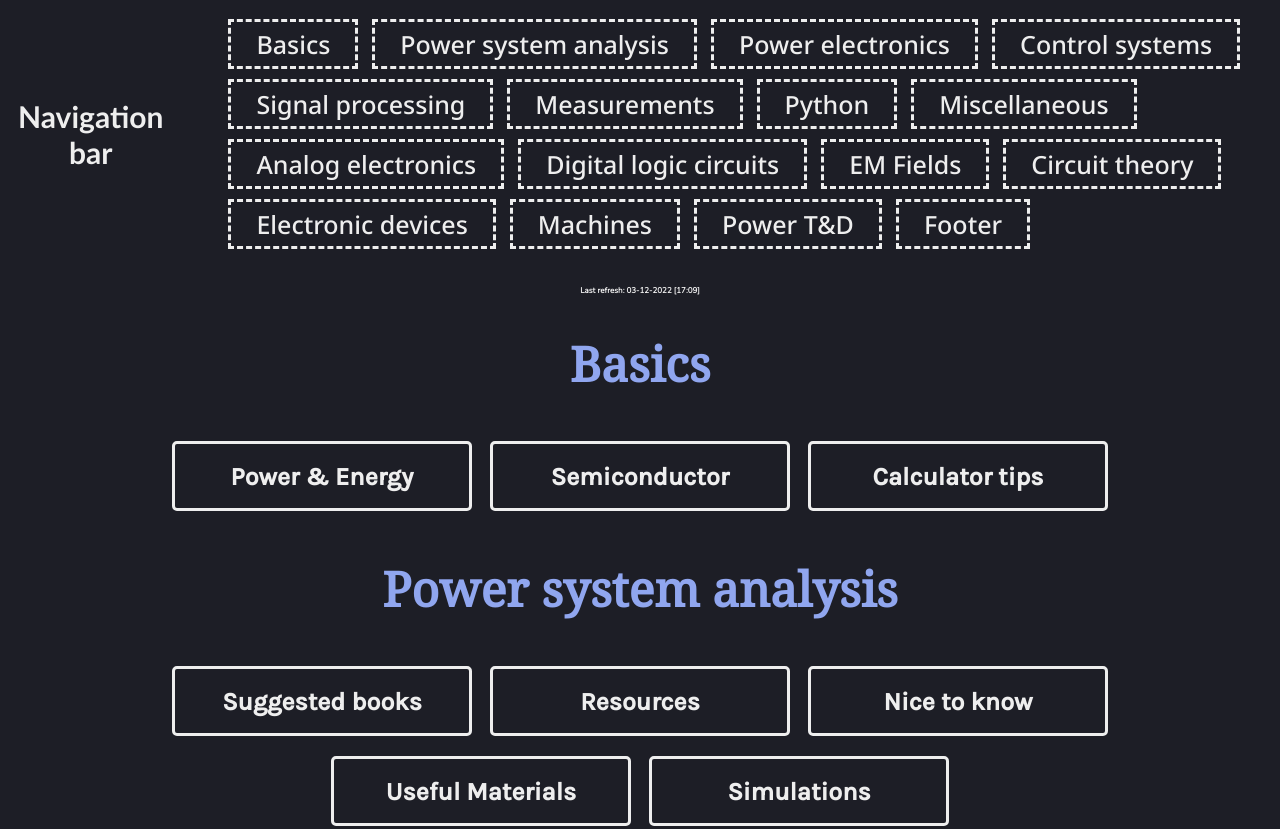
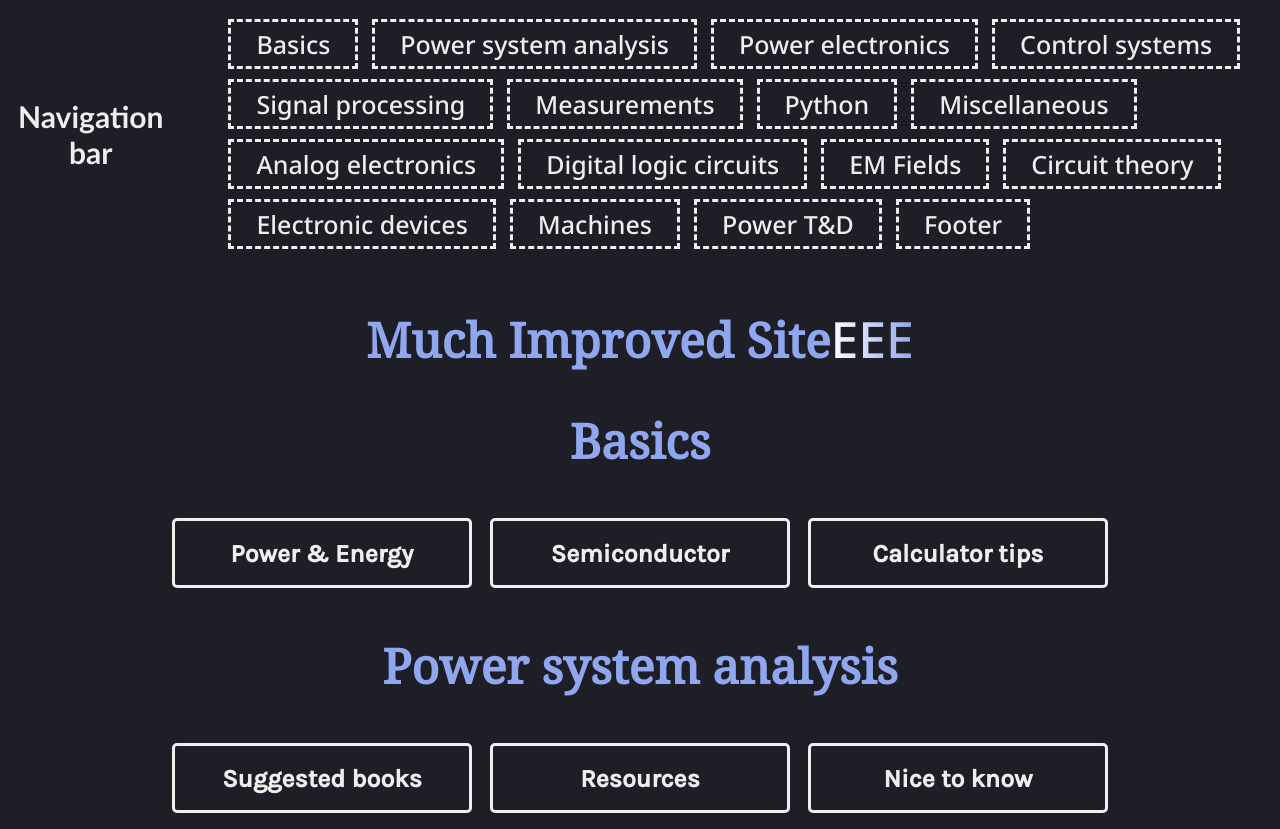
Before and after one commit to 200901002/ee, a plain HTML site: page index.html in a window 1280 px wide. Shown: the top 829 px of the page. Drawn offline with nearby package versions, Linux system fonts and the light colour scheme.

Commit message:
Update index.html

```diff
--- a/index.html
+++ b/index.html
@@ -58,7 +58,7 @@
     <div class="relative">
 
         <center>
-        <h5>Last refresh: 03-12-2022 [17:09]</h5>
+           <h1>Much Improved Site<a class="grad" href="airgapflux.co.in/">EEE </a> </h1>
 
         <h1 id="BAS">Basics</h1>
         <button onclick='window.location.href =  "https://200901002.github.io/ee/Basics/Power energy.html"' class="Bbuttons">Power & Energy</button>
@@ -182,7 +182,6 @@
         <br>
     </center>
 
-    <h1>New site <a class="grad" href="https://200901002.github.io/eee/">EEE </a> </h1>
 
     <footer>
         This website was created to share resources related to Electrical and electronics engineering that will make you <b>love the subject</b>. These are originally posted Discord and this website is just a clone. If you want to join dicord here is the link <a class="discord" href="https://discord.gg/SG2kZzgWs3">Discord Invite</a>.
```
